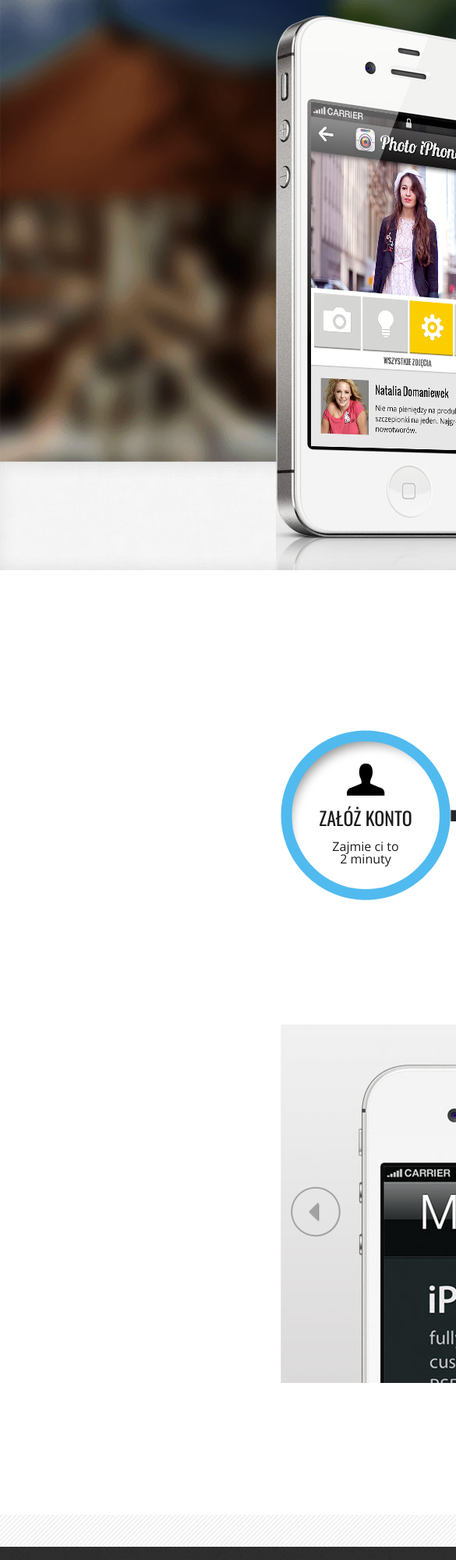
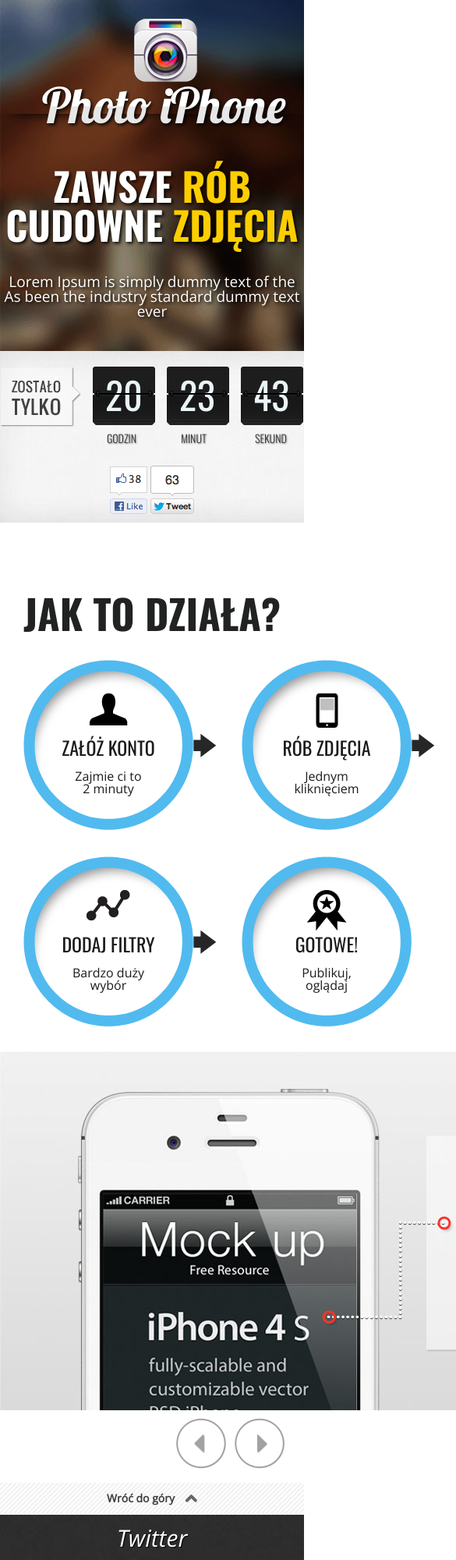
Before and after one commit to Emilia0/Zadanie, a plain HTML site: page index.html in a window 390 px wide. Shown: the top 2000 px of the page at 78% size, 585 px wide, since content can reach past the window. Drawn offline with nearby package versions, Linux system fonts and the light colour scheme.

Commit message:
@media max 800width

```diff
--- a/css/style.css
+++ b/css/style.css
@@ -455,3 +455,177 @@ main h2 {
     float: right;
     margin-right: 370px;
 }
+
+@media screen and (max-width: 800px) {
+    #bodyContainer {
+        width: 100%;
+    }
+
+    #headerImage {
+        height: 450px;
+    }
+
+    #phone {
+        display: none;
+    }
+
+    #logo {
+        position: relative;
+        margin: auto;
+        left: auto;
+        top: 24px;
+        width: auto;
+        text-align: center;
+    }
+
+    #headerText {
+        position: relative;
+        left: auto;
+        top: 90px;
+        text-align: center;
+    }
+
+    #headerText h1 {
+        font-size: 50px;
+    }
+
+    #headerText h4 {
+        font-size: 19px;
+    }
+
+    #headerBar {
+        height: 220px;
+        background-size: cover;
+    }
+
+    #counter {
+        position: relative;
+        margin: auto;
+        float: none;
+        top: 20px;
+    }
+
+    #socialMedia {
+        float: none;
+        position: relative;
+        margin-left: auto;
+        margin-right: auto;
+        top: 10px;
+        text-align: center;
+    }
+
+    main {
+        height: 1141px;
+    }
+
+    #circles {
+        margin-left: auto;
+        margin-right: auto;
+        margin-top: auto;
+        width: 590px;
+        height: 536px;
+        text-align: center;
+    }
+
+    .circle {
+        display: inline-block;
+        margin-left: 30px;
+    }
+
+    #rotator {
+        margin: auto;
+        height: auto;
+        text-align: center;
+        width: 684px;
+    }
+
+    .rotatorImage {
+        position: relative;
+        height: 344px;;
+    }
+
+    .rotatorImage p {
+        font-size: 14px;
+        width: 400px;
+    }
+
+    #arrowContainer {
+        text-align: center;
+    }
+
+    .rotatorArrow {
+        position: absolute;
+        top: 470px;
+        display: inline-block;
+    }
+
+    #leftArrow {
+        left: 33%;
+    }
+
+    #rightArrow {
+        right: auto;
+        left: 44%
+    }
+
+    #smallDots {
+        display: none;
+    }
+
+    .bigDot {
+        display: none;
+    }
+
+    #scrollUp {
+        top: -41px;
+        text-align: center;
+        float: none;
+        margin: auto;
+    }
+
+    #scrollUp * {
+        display: inline-block;
+    }
+
+    #footerMain {
+        height: 600px;
+        background-size: cover;
+    }
+
+    #footerMain h2 {
+        margin-top: 0;
+    }
+
+    #footerLeftText {
+        position: relative;
+        top: 10px;
+        margin: auto;
+        float: none;
+        text-align: center;
+    }
+
+    #footerLeftText img {
+        display: inline-block;
+    }
+
+    #footerRightText {
+        float: none;
+        text-align: center;
+        margin: auto;
+    }
+
+    #footerLeftText p {
+        font-size: 14px;
+    }
+
+    #footerRightText p {
+        font-size: 12px;
+    }
+
+    #creditsLeft, #creditsRight {
+        float: none;
+        text-align: center;
+        margin: auto;
+    }
+
+}
--- a/script.js
+++ b/script.js
@@ -25,7 +25,7 @@ window.onload = function () {
             minutesBox.innerHTML = ('0' + timeLeft.minutes).slice(-2);
             secondsBox.innerHTML = ('0' + timeLeft.seconds).slice(-2);
             if (timeLeft.total <= 0) {
-                clearInterval(timeinterval);
+                clearInterval(timeInterval);
                 setInterval(updateCounter, 1000)
             }
         }
```
Also changed, not shown: index.html (+0 -1 lines), images/logoShadow.png (deleted), images/phone.png (deleted).
